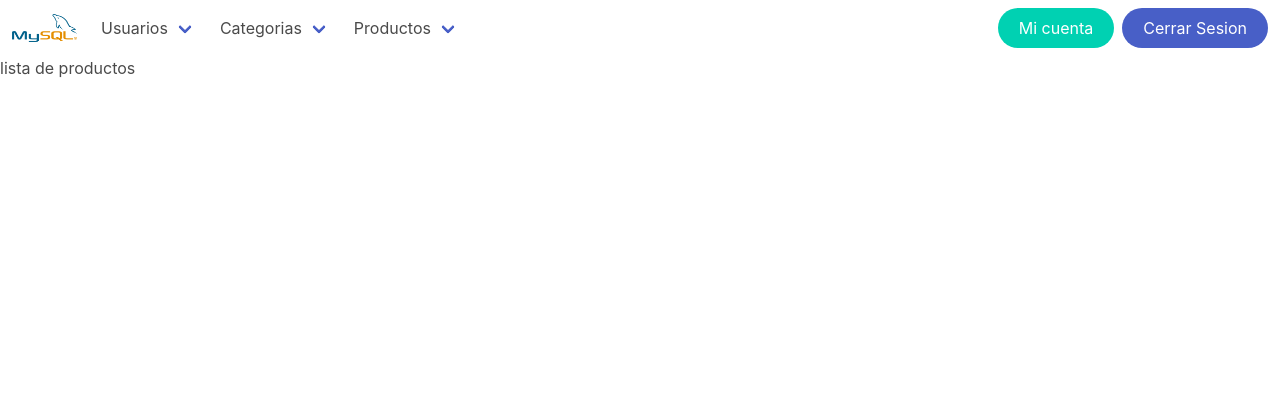
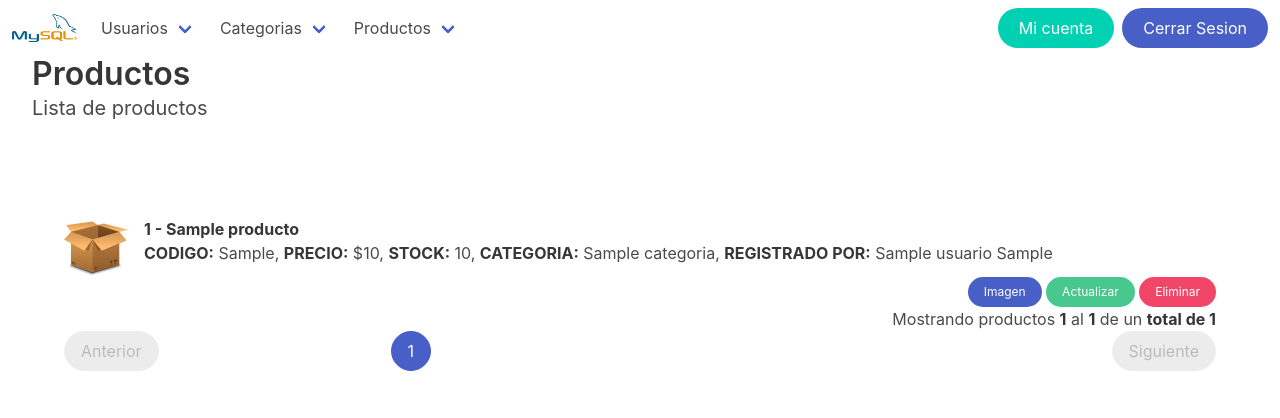
Before and after one commit to Cardenas2915/Inventario, a PHP site: page /index.php?vista=product_list in a window 1280 px wide. Shown: the top 418 px of the page. Run offline with PHP 8.4, Linux system fonts and the light colour scheme; the visitor is signed in with stand-in values (Sample User, id 1); tables that the repository leaves empty or names only in its code hold one stand-in row (values such as "Sample post").

Commit message:
termine cap48 inicio cap49

```diff
--- /dev/null
+++ b/php/producto_lista.php
@@ -0,0 +1,134 @@
+<?php
+
+$inicio = ($pagina>0) ? (($pagina*$registros)-$registros) : 0; // esta funcion es para saber donde iniciar la tabla
+$tabla=""; //variable para generar todo el listado de productos
+
+$campos="producto.producto_id,producto.producto_codigo,producto.producto_nombre,producto.producto_precio,producto.producto_stock,producto.producto_foto,categoria.categoria_id,categoria.categoria_nombre,
+usuario.usuario_id,usuario.usuario_nombre,usuario.usuario_apellido";
+
+
+
+if(isset($busqueda) && $busqueda!=""){ //isset es para saber si la variable esta definida
+
+    //esta consulta es la que se va a realizar para hacer el buscador
+    $consulta_datos="SELECT $campos FROM producto INNER JOIN categoria ON producto.categoria_id=categoria.categoria_id INNER JOIN usuario ON producto.usuario_id=usuario.usuario_id WHERE producto.producto_codigo LIKE '%$busqueda%' OR producto.producto_nombre LIKE '%$busqueda%'  ORDER BY producto.producto_nombre ASC LIMIT $inicio,$registros";
+
+    //esta es la consulta que va a tener el total de resultados de la base de datos  que correspondan a la busqueda
+    $consulta_total="SELECT COUNT(producto_id) FROM producto WHERE producto_codigo LIKE '%$busqueda%' OR producto_nombre LIKE '%$busqueda%'";
+
+}elseif($categoria_id>0){
+
+    //esta consulta es la que se va a realizar para hacer el buscador
+    $consulta_datos="SELECT $campos FROM producto INNER JOIN categoria ON producto.categoria_id=categoria.categoria_id INNER JOIN usuario ON producto.usuario_id=usuario.usuario_id WHERE producto.categoria_id='$categoria_id'  ORDER BY producto.producto_nombre ASC LIMIT $inicio,$registros";
+
+    //esta es la consulta que va a tener el total de resultados de la base de datos  que correspondan a la busqueda
+    $consulta_total="SELECT COUNT(producto_id) FROM producto WHERE categoria_id='$categoria_id'";
+
+}else{
+    //esta consulta es para ordenar los registros de forma ascedente limitando el usuario logiado
+    $consulta_datos="SELECT $campos FROM producto INNER JOIN categoria ON producto.categoria_id=categoria.categoria_id INNER JOIN usuario ON producto.usuario_id=usuario.usuario_id ORDER BY producto.producto_nombre ASC LIMIT $inicio,$registros";
+
+    // esta consulta es para hacer el conteo de todos los id que coinciden en la tabla
+    $consulta_total="SELECT COUNT(producto_id) FROM producto";
+}
+
+$conexion=conexion();
+
+$datos=$conexion->query($consulta_datos);
+$datos=$datos->fetchAll();  //esto es para hacer un array de todos los registros seleccionados mediante la consulta anterior
+
+$total=$conexion->query($consulta_total);
+$total=(int) $total->fetchColumn();  //aqui convertimos a enteros con int y fetchColumn nos devuelve una columna de los resultados
+
+$Npaginas=ceil($total/$registros); //ceil()funcion que sirve para redondear a su entero proximo el resultado de sus parametros dados
+
+
+if($total>=1 && $pagina<=$Npaginas){
+$contador=$inicio+1; // esta varibale llevar la numeracion en la tabla
+$pag_inicio=$inicio+1; // variable para saber en que pocision de la pagina inicial estamos mostrado en el texto "mostrando usuarios"
+
+
+//la funcion substr es para recortar el texto mostrado
+foreach($datos as $rows){
+    $tabla.='
+
+    <article class="media">
+    <figure class="media-left">
+        <p class="image is-64x64">';
+        //si existe la imagen la ruta especificada mostrar esa foto si no mostrar la otra
+        if(is_file("./img/producto/".$rows['producto_foto'])){
+
+            $tabla.='<img src="./img/producto/'.$rows['producto_foto'].'">';
+        }else{
+
+            $tabla.='<img src="./img/producto.png">';
+        }
+
+
+    $tabla.='</p>
+    </figure>
+    <div class="media-content">
+        <div class="content">
+            <p>
+                <strong>'.$contador.' - '.$rows['producto_nombre'].'</strong><br>
+                <strong>CODIGO:</strong> '.$rows['producto_codigo'].',
+                <strong>PRECIO:</strong> $'.$rows['producto_precio'].',
+                <strong>STOCK:</strong> '.$rows['producto_stock'].',
+                <strong>CATEGORIA:</strong> '.$rows['categoria_nombre'].',
+                <strong>REGISTRADO POR:</strong> '.$rows['usuario_nombre'].' '.$rows['usuario_apellido'].'
+            </p>
+        </div>
+        <div class="has-text-right">
+            <a href="index.php?vista=product_img&product_id_up='.$rows['producto_id'].'" class="button is-link is-rounded is-small">Imagen</a>
+            <a href="index.php?vista=product_update&product_id_up='.$rows['producto_id'].'" class="button is-success is-rounded is-small">Actualizar</a>
+            <a href="'.$url.$pagina.'&product_id_del='.$rows['producto_id'].'" class="button is-danger is-rounded is-small">Eliminar</a>
+        </div>
+    </div>
+    </article>
+
+
+
+    ';
+    $contador++;
+
+}
+
+$pag_final=$contador-1; //variable para saber en que pocision de la pagina final estamos mostrado en el texto "mostrando usuarios"
+
+
+}else{
+
+    if($total>=1){
+        $tabla.='
+        <p class="has-text-centered">
+            <a href="'.$url.'1" class="button is-link is-rounded is-small mt-4 mb-4">
+                Haga clic acá para recargar el listado
+            </a>
+            </p>
+        ';
+
+    }else{
+        $tabla.='
+        <p class="has-text-centered">
+            No hay registros en el sistema!
+        </p>
+        ';
+    }
+
+
+}
+
+
+    if($total>0 && $pagina <= $Npaginas){
+        $tabla.='
+        <p class="has-text-right">Mostrando productos <strong>'.$pag_inicio.'</strong> al <strong>'.$pag_final.'</strong> de un <strong>total de '.$total.'</strong></p>
+        ';
+    }
+
+
+    $conexion=null;
+    echo $tabla;
+
+    if($total>=1 && $pagina <= $Npaginas){
+        echo paginador_tablas($pagina,$Npaginas,$url,3); //funcion ya definida en el archivo main.php
+    }
--- a/vistas/product_list.php
+++ b/vistas/product_list.php
@@ -1 +1,44 @@
-lista de productos
+<div class="container is-fluid mb-6">
+    <h1 class="title">Productos</h1>
+    <h2 class="subtitle">Lista de productos</h2>
+</div>
+
+<div class="container pb-6 pt-6">
+
+
+<?php
+
+    require_once("./php/main.php");
+
+    #condicion para eliminar categoria#
+    if(isset($_GET['category_id_del'])){
+        require_once("./php/categoria_eliminar.php");
+    }
+
+        // esta definiendo en que pagina de la lista se ecuentra
+    if(!isset($_GET['page'])){
+        $pagina=1;
+
+    }else{
+        $pagina=(int) $_GET['page']; //int pasa la varible a un numero entero
+
+        if($pagina<=1){
+            $pagina=1;
+        }
+    }
+
+    $categoria_id=(isset($_GET['category_id'])) ? $_GET['category_id'] : 0;
+
+    $pagina=limpiar_cadena($pagina);
+    $url="index.php?vista=product_list&page="; //esta variable va a contener la url completa del sistema de la tabla
+    $registros=15; // esta va a mostrar el numero total de registrados en cada pagina
+    $busqueda=""; //esta variable se va a usar para realizar la busqueda
+
+    require_once("./php/producto_lista.php");
+
+    ?>
+
+
+
+
+</div>
```
Also changed, not shown: codigos de sql.txt (+10 -0 lines), img/producto/GTA_V_68.png (added), img/producto/combo_3_Ryzen_5_43.png (added), img/producto/kit_de_aseo_3_52.jpg (added), img/producto/samsung_tv_24_pulgadas_64.jpg (added).
